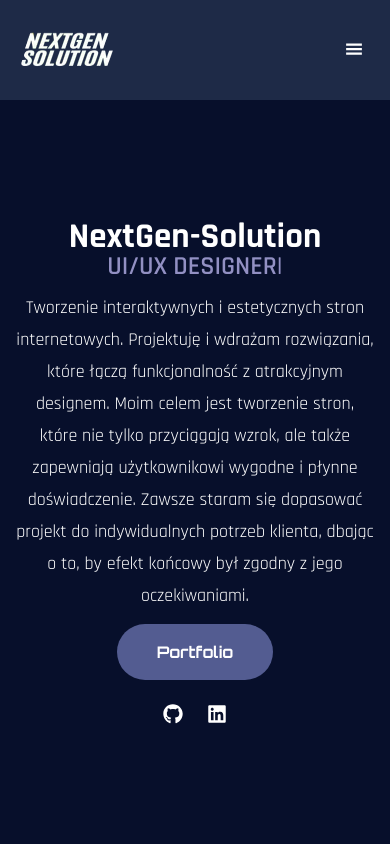
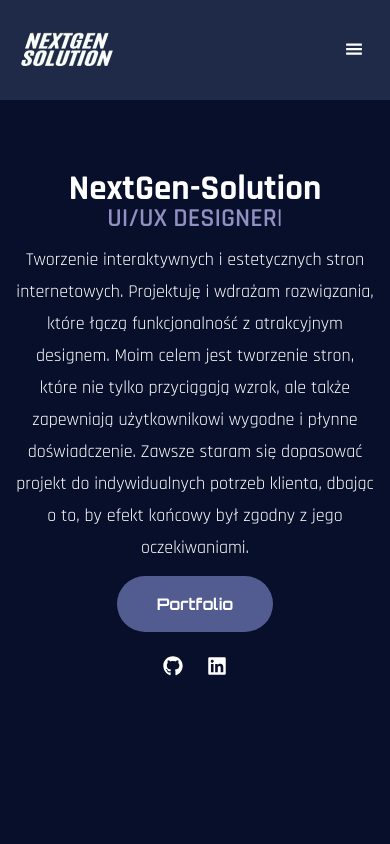
Before and after one commit to KamilJustynski/Portfolio, a React (Create React App) app: page / in a window 390 px wide. Shown: the top 844 px of the page. Built offline with nearby package versions, Linux system fonts and the light colour scheme; a web font is replaced by a local one.

Commit message:
small changed

```diff
--- a/src/components/Banner.tsx
+++ b/src/components/Banner.tsx
@@ -10,7 +10,7 @@ export const Banner = () => {
   return (
     <section
       id="home"
-      className="pt-32 lg:pt-32 h-screen container mx-auto overflow-hidden"
+      className="pt-20 lg:pt-32 h-screen container mx-auto overflow-hidden"
     >
       <div className="flex flex-col gap-y-8 lg:mb-32 lg:flex-row lg:items-center lg:gap-x-12">
         <div className="flex-1 text-center font-secondary lg:text-left">
```
